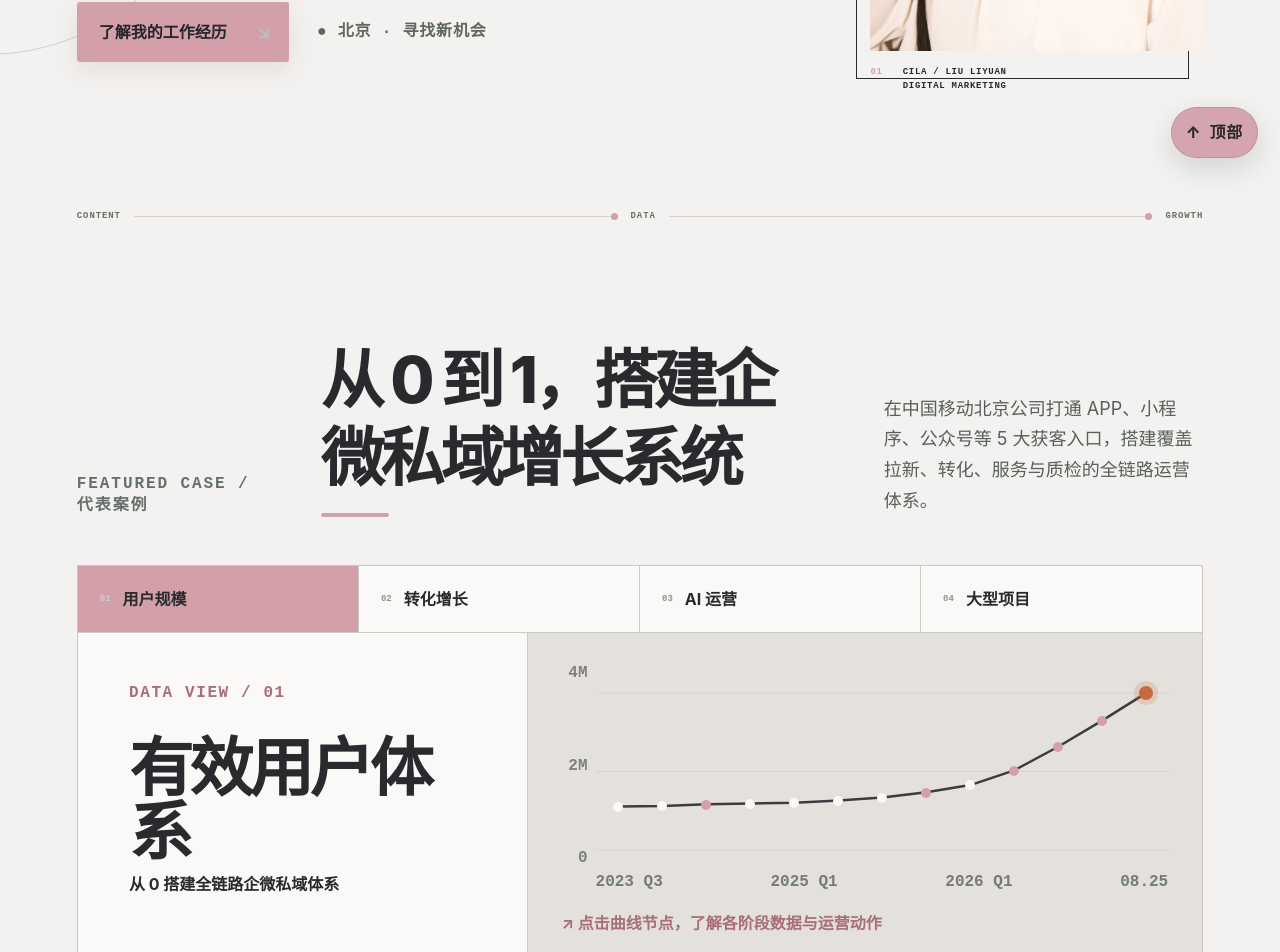
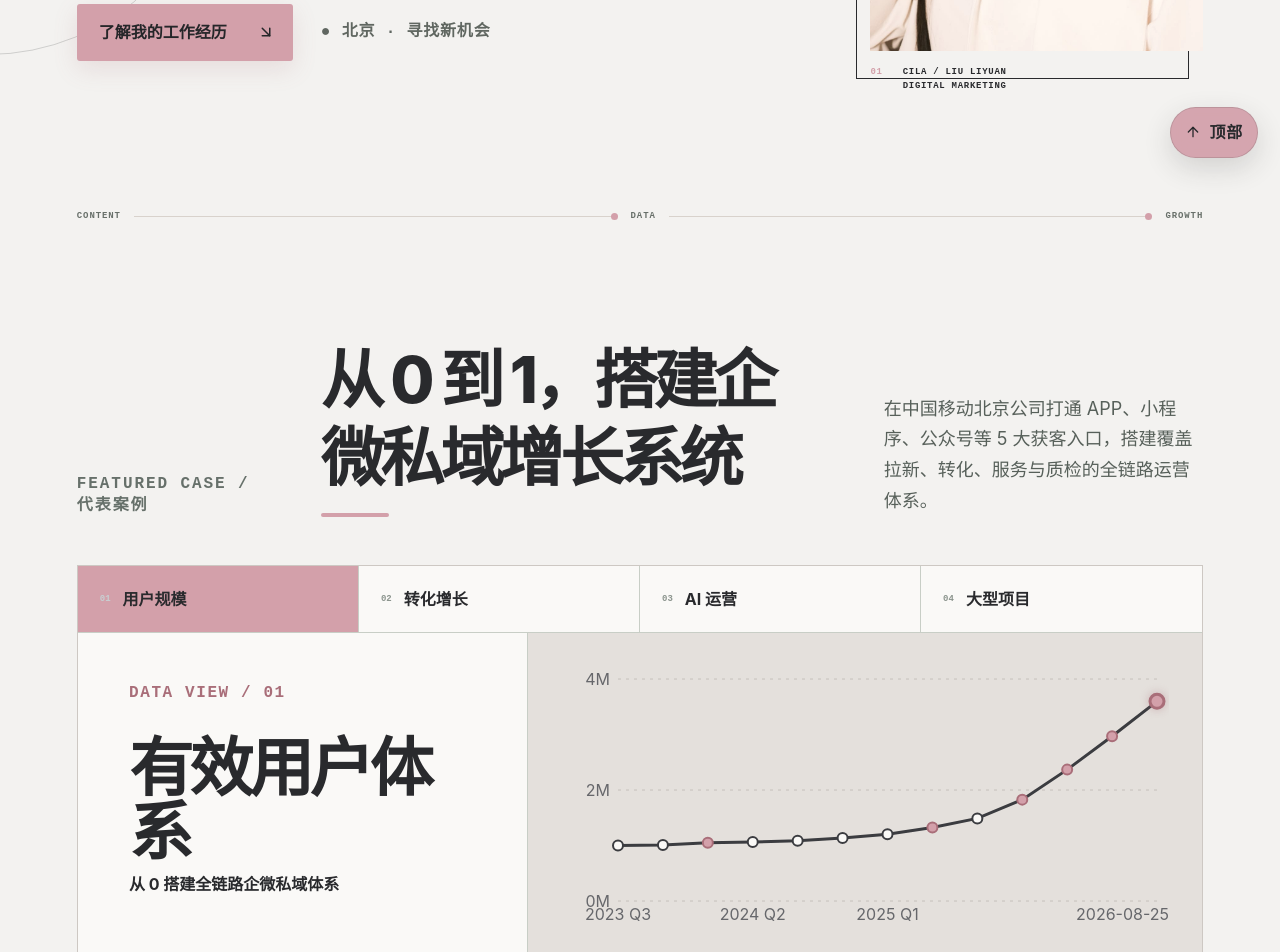
Before and after one commit to yuanliu-0829/lly-portfolio, a Next.js app: page / in a window 1280 px wide. Shown: the part 620-1572 px from the top of the page. Built offline with nearby package versions, Linux system fonts and the light colour scheme.

Commit message:
Integrate icons charts motion and smooth scrolling

```diff
--- a/app/globals.css
+++ b/app/globals.css
@@ -1,4 +1,6 @@
 @import 'tailwindcss';
+
+@import "lenis/dist/lenis.css";
 
 :root { --paper:#f3f4f2; --ink:#121416; --signal:#343a3f; --mist:#d9ddda; --orange:#7a8288; --white:#fbfcfa; --graphite:#454b50; --font-body:Arial,"PingFang SC","Microsoft YaHei",sans-serif; --font-display:Georgia,"Songti SC",serif; }
 * { box-sizing:border-box; }
@@ -585,3 +587,29 @@ button:focus-visible,a:focus-visible,summary:focus-visible { outline-color:var(-
   .project-card>p:not(.project-summary) { margin:18px 0 10px; }
   .project-card h3 { margin-bottom:16px; }
 }
+
+/* Library integrations: Recharts geometry, Lucide icon rhythm, Lenis scroll state. */
+.trend-chart { display:block; min-height:270px; }
+.recharts-growth { width:100%; height:270px; }
+.growth-dot {
+  fill:var(--white);
+  stroke:var(--graphite);
+  stroke-width:2;
+  cursor:pointer;
+  transform-box:fill-box;
+  transform-origin:center;
+  transition:fill .18s ease,stroke .18s ease,filter .18s ease,transform .18s ease;
+}
+.growth-dot.key-event { fill:var(--signal); stroke:var(--accent-deep); }
+.growth-dot.active { stroke:var(--accent-deep); stroke-width:3; filter:drop-shadow(0 0 5px rgba(169,110,121,.42)); }
+.growth-dot:hover,.growth-dot:focus-visible { transform:scale(1.28); outline:none; }
+.trend-hint { display:flex; align-items:center; gap:8px; }
+.trend-hint svg { flex:none; }
+.primary-button svg,.back-to-top svg,.resume-card>i svg,.writing-image b svg { flex:none; }
+.resume-card>i { display:grid; place-items:center; }
+.writing-image b svg { display:block; }
+.lenis.lenis-smooth [data-lenis-prevent] { overscroll-behavior:contain; }
+
+@media (max-width:620px) {
+  .trend-chart,.recharts-growth { min-height:300px; height:300px; }
+}
--- a/app/page.tsx
+++ b/app/page.tsx
@@ -1,6 +1,10 @@
 'use client';
 
 import { useEffect, useState } from 'react';
+import { ArrowDownRight, ArrowUp, ExternalLink, MousePointer2, Play } from 'lucide-react';
+import { motion, useReducedMotion } from 'framer-motion';
+import Lenis from 'lenis';
+import { CartesianGrid, Line, LineChart, ResponsiveContainer, Tooltip, XAxis, YAxis, type DotItemDotProps } from 'recharts';
 
 type Language = 'zh' | 'en';
 type CaseTab = 'scale' | 'conversion' | 'efficiency' | 'reach';
@@ -191,33 +195,46 @@ const growthData = [
 
 function GrowthTrend({ lang }: { lang: Language }) {
   const [selected, setSelected] = useState(growthData.length - 1);
+  const reduceMotion = useReducedMotion();
   const point = growthData[selected];
-  const coords = growthData.map((item, index) => ({ x: 4 + index * 7.67, y: 92 - (item.total / 3597487) * 78 }));
-  const polyline = coords.map(({ x, y }) => `${x},${y}`).join(' ');
   const format = (value: number) => lang === 'zh' ? `${(value / 10000).toFixed(value >= 1000000 ? 1 : 0)}万` : `${(value / 1000000).toFixed(2)}M`;
+  const renderDot = ({ cx, cy, index }: DotItemDotProps) => {
+    if (typeof cx !== 'number' || typeof cy !== 'number' || typeof index !== 'number') return null;
+    const item = growthData[index];
+    const isSelected = selected === index;
+    const className = ['growth-dot', item.keyEvent ? 'key-event' : '', isSelected ? 'active' : ''].filter(Boolean).join(' ');
+    const selectPoint = () => setSelected(index);
+
+    return <circle cx={cx} cy={cy} r={isSelected ? 7 : 5} className={className} role="button" tabIndex={0} aria-pressed={isSelected} aria-label={`${item.period}: ${format(item.total)}`} onClick={selectPoint} onKeyDown={(event) => {
+      if (event.key === 'Enter' || event.key === ' ') {
+        event.preventDefault();
+        selectPoint();
+      }
+    }} />;
+  };
 
   return (
     <div className="trend-visual visual-panel">
       <div className="trend-chart">
-        <div className="trend-axis"><span>4M</span><span>2M</span><span>0</span></div>
-        <div className="trend-plot" aria-label={lang === 'zh' ? '累计有效用户增长趋势' : 'Cumulative valid-user growth'}>
-          <div className="trend-canvas">
-            <svg viewBox="0 0 100 100" preserveAspectRatio="none" aria-hidden="true">
-              <line x1="0" y1="14" x2="100" y2="14" /><line x1="0" y1="53" x2="100" y2="53" /><line x1="0" y1="92" x2="100" y2="92" />
-              <polyline points={polyline} />
-            </svg>
-            {coords.map(({ x, y }, index) => <button key={growthData[index].period} style={{ left: `${x}%`, top: `${y}%` }} className={`${selected === index ? 'active ' : ''}${growthData[index].keyEvent ? 'key-event' : ''}`.trim()} onClick={() => setSelected(index)} aria-label={`${growthData[index].period}: ${format(growthData[index].total)}`} />)}
-          </div>
-          <div className="trend-xlabels"><span>2023 Q3</span><span>2025 Q1</span><span>2026 Q1</span><span>08.25</span></div>
+        <div className="recharts-growth" role="img" aria-label={lang === 'zh' ? '累计有效用户增长折线图' : 'Cumulative valid-user growth line chart'}>
+          <ResponsiveContainer width="100%" height="100%">
+            <LineChart data={growthData} margin={{ top: 14, right: 12, bottom: 4, left: 4 }} accessibilityLayer>
+              <CartesianGrid vertical={false} stroke="#c5c0bb" strokeDasharray="3 5" />
+              <XAxis dataKey="period" interval="preserveStartEnd" minTickGap={42} tickLine={false} axisLine={false} tick={{ fill: '#66676b', fontSize: 16 }} />
+              <YAxis domain={[0, 4000000]} ticks={[0, 2000000, 4000000]} tickFormatter={(value) => `${Number(value) / 1000000}M`} tickLine={false} axisLine={false} width={52} tick={{ fill: '#66676b', fontSize: 16 }} />
+              <Tooltip formatter={(value) => [format(Number(value)), lang === 'zh' ? '累计有效用户' : 'Cumulative users']} contentStyle={{ border: '1px solid #c9c4bf', background: '#faf9f7', borderRadius: 0, fontSize: 16 }} cursor={{ stroke: '#d3a0aa', strokeWidth: 1 }} />
+              <Line type="linear" dataKey="total" stroke="#3b3c40" strokeWidth={3} dot={renderDot} activeDot={false} isAnimationActive={false} />
+            </LineChart>
+          </ResponsiveContainer>
         </div>
       </div>
-      <p className="trend-hint">↗ {lang === 'zh' ? '点击曲线节点，了解各阶段数据与运营动作' : 'Select a point to explore the data and operational action'}</p>
-      <div className="trend-detail">
+      <p className="trend-hint"><MousePointer2 size={16} aria-hidden="true" />{lang === 'zh' ? '点击曲线节点，了解各阶段数据与运营动作' : 'Select a point to explore the data and operational action'}</p>
+      <motion.div key={point.period} className="trend-detail" initial={reduceMotion ? false : { opacity: 0, y: 6 }} animate={{ opacity: 1, y: 0 }} transition={{ duration: .22, ease: 'easeOut' }}>
         <span>{point.period} · {selected === growthData.length - 1 ? (lang === 'zh' ? '截至当日实际值' : 'actual as of this date') : (lang === 'zh' ? '季度末' : 'quarter end')}</span>
         <strong>{format(point.total)}</strong>
         <div><p>{lang === 'zh' ? '累计有效用户' : 'CUMULATIVE USERS'}</p>{point.added && <p>{lang === 'zh' ? `当期新增 ${format(point.added)}` : `NEW ${format(point.added)}`}</p>}{point.retention && <p>{lang === 'zh' ? `30天留存 ${point.retention}%` : `30-DAY RETENTION ${point.retention}%`}</p>}</div>
         {(point.eventZh || point.eventEn) && <small>● {lang === 'zh' ? point.eventZh : point.eventEn}</small>}
-      </div>
+      </motion.div>
     </div>
   );
 }
@@ -320,6 +337,17 @@ export default function Home() {
     };
   }, []);
 
+  useEffect(() => {
+    if (window.matchMedia('(prefers-reduced-motion: reduce)').matches) return;
+    const lenis = new Lenis({
+      autoRaf: true,
+      duration: 1.05,
+      smoothWheel: true,
+      anchors: { offset: -76 },
+    });
+    return () => lenis.destroy();
+  }, []);
+
   return (
     <main>
       <header className="topbar">
@@ -336,7 +364,7 @@ export default function Home() {
           <p className="role"><span />{t.role}</p>
           <h1>{t.title[0]}<br /><em>{t.title[1]}</em></h1>
           <p className="intro">{t.intro}</p>
-          <div className="hero-actions"><a className="primary-button" href="#work">{t.cta}<span>↘</span></a><span className="availability">● {t.location}</span></div>
+          <div className="hero-actions"><a className="primary-button" href="#work">{t.cta}<ArrowDownRight size={18} aria-hidden="true" /></a><span className="availability">● {t.location}</span></div>
         </div>
         <figure className="portrait-wrap"><img src="/profile-assets/cila-portrait.jpg" alt="刘力源 Cila 的个人肖像" /><figcaption><span>01</span> CILA / LIU LIYUAN<br />DIGITAL MARKETING</figcaption></figure>
         <div className="signal-line" aria-hidden="true"><span>CONTENT</span><i /><span>DATA</span><i /><span>GROWTH</span></div>
@@ -398,7 +426,7 @@ export default function Home() {
             <div className="writing-copy"><span>TESLA / TSPACE · 2022</span><h3>{lang === 'zh' ? '大山里的“特斯拉村”' : 'The “Tesla Village” in the Mountains'}</h3><p>{t.writingRole[1]}</p><small>{t.writingDesc[1]}</small><i>{t.portfolioExcerpt}</i></div>
           </button>
           <a className="writing-card video-work" href="https://xhslink.cn/o/9cXjO92cfpm" target="_blank" rel="noreferrer">
-            <div className="writing-image"><img src="/profile-assets/robot-video-cover.webp" alt="2026 世界机器人大会视频真实封面" /><b>▶</b></div>
+            <div className="writing-image"><img src="/profile-assets/robot-video-cover.webp" alt="2026 世界机器人大会视频真实封面" /><b><Play size={17} fill="currentColor" aria-hidden="true" /></b></div>
             <div className="writing-copy"><span>XIAOHONGSHU · 2026</span><h3>{lang === 'zh' ? '2026 世界机器人大会深入带逛' : 'Inside the 2026 World Robot Conference'}</h3><p>{t.writingRole[2]}</p><small>{t.writingDesc[2]}</small><i>{t.watchVideo}</i></div>
           </a>
         </div>
@@ -424,14 +452,14 @@ export default function Home() {
           <a className="resume-card" href={`mailto:lly156156186292022@163.com?subject=${encodeURIComponent(lang === 'zh' ? '索取刘力源 Cila 的完整简历' : 'Request for Cila Liu’s full résumé')}`}>
             <div className="resume-document-mock" aria-hidden="true"><strong>CILA LIU</strong><i /><i /><i /><i /><i /><span>RÉSUMÉ</span></div>
             <div className="resume-meta"><span>RÉSUMÉ / PDF</span><strong>{t.resume}</strong><p>{t.resumeNote}</p></div>
-            <i aria-hidden="true">↗</i>
+            <i aria-hidden="true"><ExternalLink size={22} /></i>
           </a>
         </div>
       </section>
 
       <footer id="contact"><p>{t.contactLabel}</p><h2>{t.contactTitle}</h2><div className="contact-links"><a href="mailto:lly156156186292022@163.com"><span>{t.email}</span>lly156156186292022@163.com ↗</a></div><div className="footer-meta"><span>© 2026 CILA LIU</span><span>BEIJING · CHINA</span><span>STAY CURIOUS</span></div></footer>
 
-      <a className="back-to-top" href="#top" aria-label={lang === 'zh' ? '回到顶部' : 'Back to top'}><span>↑</span>{lang === 'zh' ? '顶部' : 'TOP'}</a>
+      <a className="back-to-top" href="#top" aria-label={lang === 'zh' ? '回到顶部' : 'Back to top'}><ArrowUp size={16} aria-hidden="true" />{lang === 'zh' ? '顶部' : 'TOP'}</a>
 
       {showWicStory && <div className="story-modal" role="dialog" aria-modal="true" aria-label={lang === 'zh' ? '中国日报英文作品留存节选' : 'Archived China Daily article excerpt'} tabIndex={-1} onKeyDown={(event) => event.key === 'Escape' && setShowWicStory(false)} onClick={() => setShowWicStory(false)}>
         <div className="story-sheet" onClick={(event) => event.stopPropagation()}>
--- a/package.json
+++ b/package.json
@@ -12,9 +12,13 @@
     "lint": "eslint . --ignore-pattern dist --ignore-pattern .next"
   },
   "dependencies": {
+    "framer-motion": "^13.1.1",
+    "lenis": "^1.3.26",
+    "lucide-react": "^1.34.0",
     "next": "16.2.6",
     "react": "19.2.6",
-    "react-dom": "19.2.6"
+    "react-dom": "19.2.6",
+    "recharts": "^3.10.1"
   },
   "devDependencies": {
     "@cloudflare/vite-plugin": "1.37.1",
```
Also changed, not shown: 1 other file (tests, documents, lock files or other folders).
